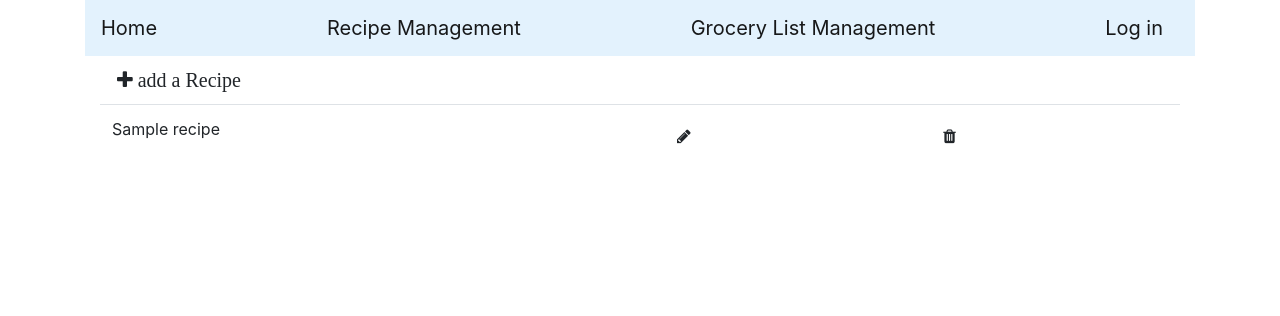
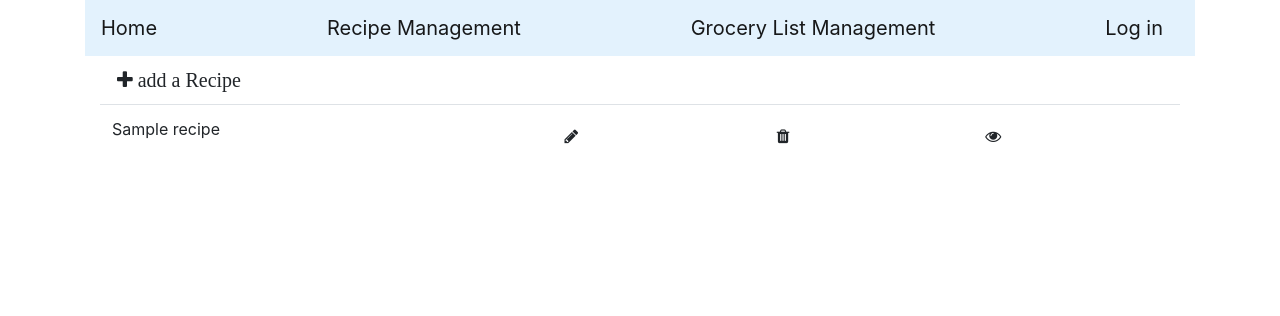
Before and after one commit to seg1129/recipeManagement, a Django app: template recipe/templates/recipeList.html in a window 1280 px wide. Shown: the top 316 px of the page. Run offline with Django 3.2, Linux system fonts and the light colour scheme; the template is opened without the code that fills it: most values are stand-ins (such as "Sample title", 1, 10 or a date in 2020); some libraries are stand-ins or nearby versions.

Commit message:
adding button to view recipes

```diff
--- a/recipe/templates/recipeList.html
+++ b/recipe/templates/recipeList.html
@@ -31,6 +31,13 @@
               </button>
             </a>
         </td>
+        <td>
+        <a href="{% url 'workInProgress' %}"
+          <button type="button" class="btn btn-default btn-md">
+            <span class="fa fa-eye" aria-hidden="true" ></span>
+          </button>
+        </a>
+    </td>
       </form>
     </tr>
     {% endfor %}
```
